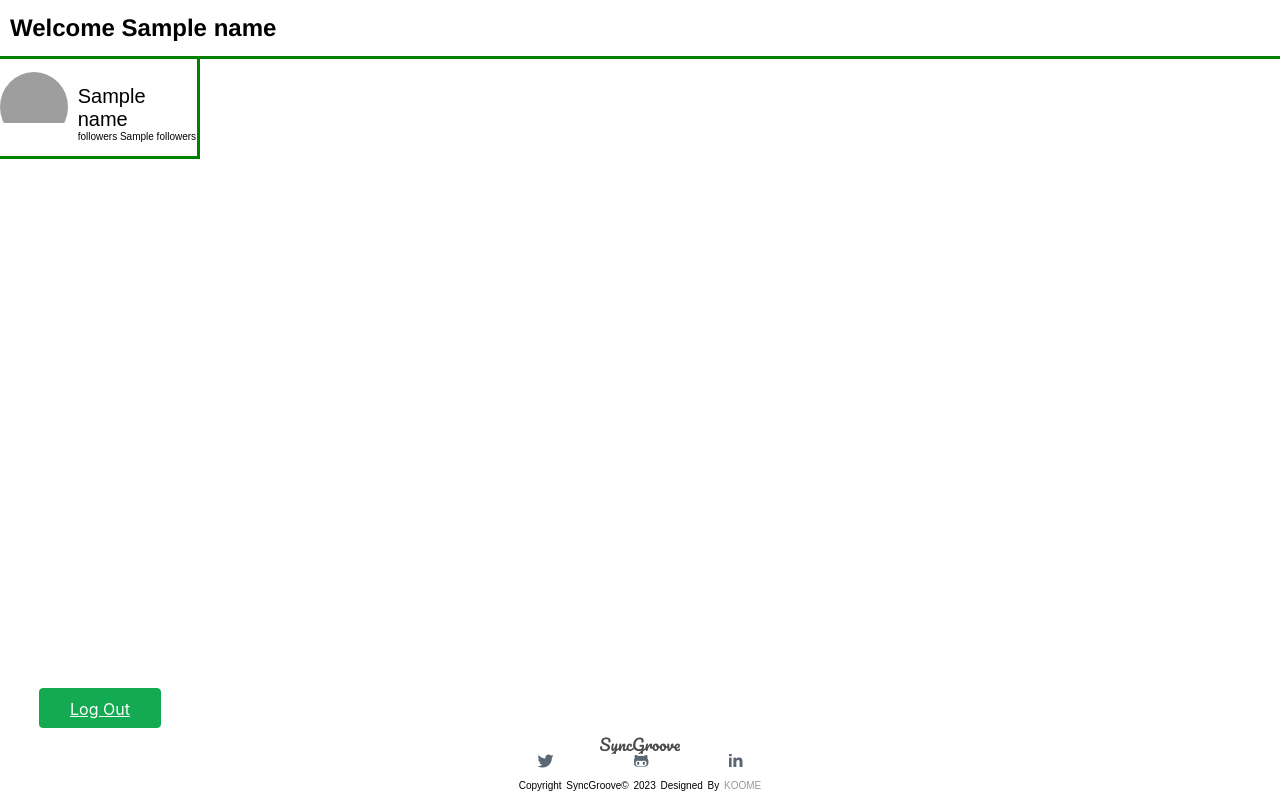
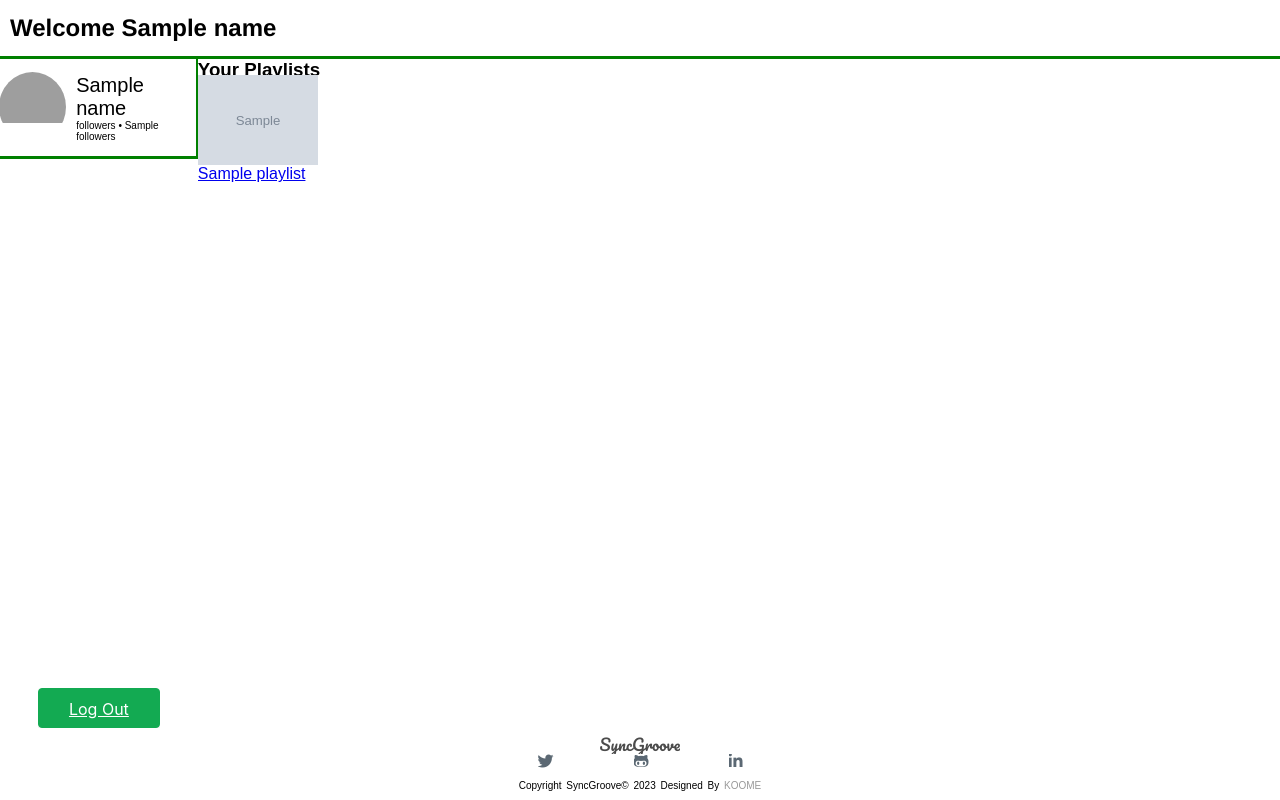
Before and after one commit to koome00/SyncGroove, a Flask app: template app/templates/index.html in a window 1280 px wide. Run offline with Flask 3, Linux system fonts and the light colour scheme; the template is opened without the code that fills it: most values are stand-ins (such as "Sample title", 1, 10 or a date in 2020); grey boxes marked "Sample" are stand-in pictures; grey boxes are pictures that could not be loaded.

Commit message:
html page now displays current users playlists

```diff
--- a/app/templates/index.html
+++ b/app/templates/index.html
@@ -4,8 +4,8 @@
   <meta charset="UTF-8">
   <meta name="viewport" content="width=device-width, initial-scale=1.0">
   <link rel="icon" href="..\static\images\icons8-music-16.png" sizes="16x16">
+  <link rel="stylesheet" href="..\static\css\index.css" >
   <link rel="stylesheet" href="..\static\css\common.css" >
-  <link rel="stylesheet" href="..\static\css\index.css" >
   <link rel="stylesheet" href="https://fonts.googleapis.com/css?family=Pacifico">
   <link rel="stylesheet" href="https://cdnjs.cloudflare.com/ajax/libs/font-awesome/6.5.1/css/all.min.css" integrity="sha512-DTOQO9RWCH3ppGqcWaEA1BIZOC6xxalwEsw9c2QQeAIftl+Vegovlnee1c9QX4TctnWMn13TZye+giMm8e2LwA==" crossorigin="anonymous" referrerpolicy="no-referrer" />
   <title>SyncGroove</title>
@@ -27,19 +27,29 @@
           </div>
           <div class="user-details">
             <p class="name">{{ name }}</p>
-            <p class="followers">followers {{ followers }}</p>
+            <p class="followers">followers • {{ followers }}</p>
           </div>
         </div>
         <div class="log-out">
           <a href="{{ url_for('logout') }}" class="logout-button">Log Out</a>
         </div>
       </div>
+      <div class="content">
+        <div class="title">
+          <h3 class="display"> Your Playlists</h3>
+        </div>
+        <div class="playlists">
+          {% for items in playlists %}
+            <div class="item">
+                <img src="{{items.images[0].url}}" alt="playlist image" style="width: 120px" class="p-image">
+                <a href="{{items.external_urls.spotify}}">{{items.name}}</a>
+            </div>
+        {% endfor %}
+      </div>
+      </div>
 
-      <div class="container-column-two">
 
-      </div>
     </div>
-
 
 
 
@@ -56,5 +66,7 @@
     </div>
 
 
+
+
 </body>
 </html>
```
